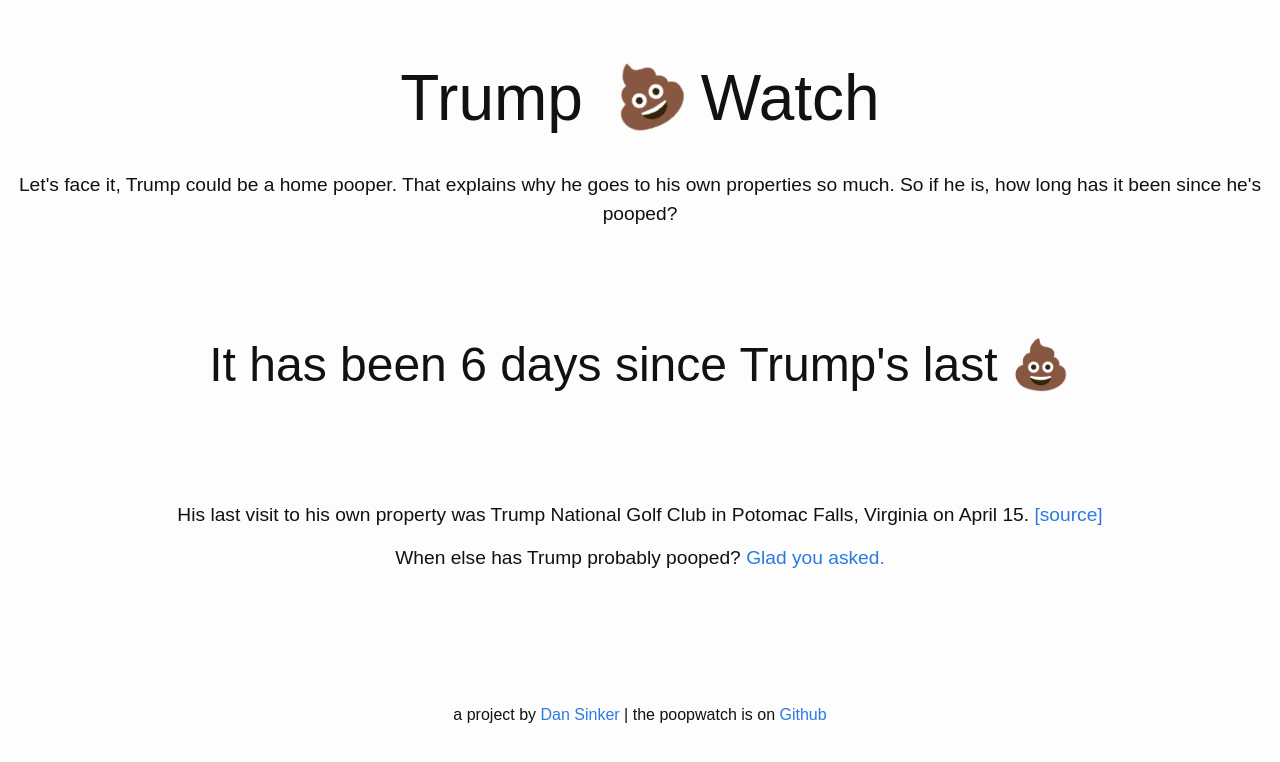
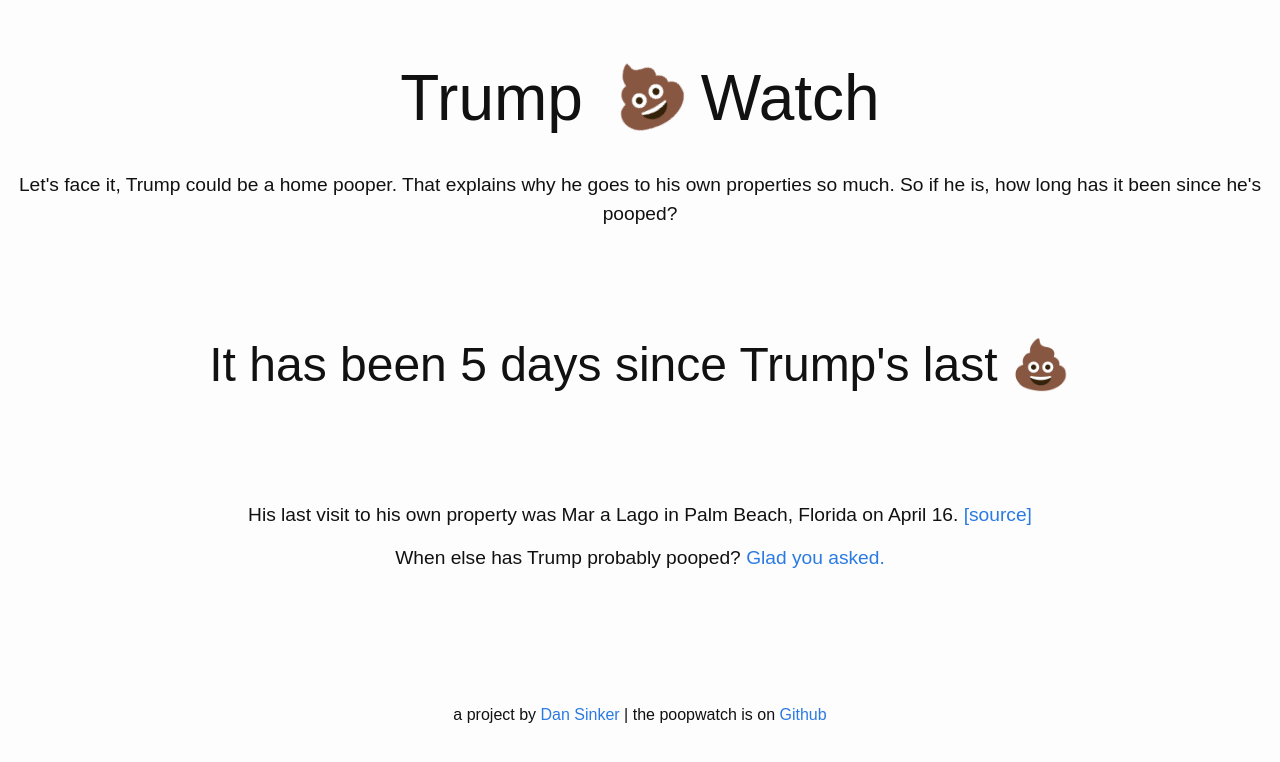
Before and after one commit to dansinker/trumppoopwatch.org, a Jekyll site: the page built from index.md, in a window 1280 px wide. Shown: the top 762 px of the page. Built offline with Jekyll 4.4.1, drawn with Linux system fonts in a browser that asks for light colours; nearby versions of some CDN libraries.

Commit message:
mar a lago arrival

```diff
--- a/_data/trumps.yml
+++ b/_data/trumps.yml
@@ -1,4 +1,8 @@
 poops:
+- location: Mar a Lago
+  city: Palm Beach, Florida
+  date: 2018-04-16
+  link: https://www.palmbeachpost.com/news/trump-palm-beach-mid-afternoon-arrival-likely-begin-controversial-visit-mar-lago/N3W2Yklh9k0epZ7Z5NFnEK/
 - location: Trump National Golf Club
   city: Potomac Falls, Virginia
   date: 2018-04-15
```
